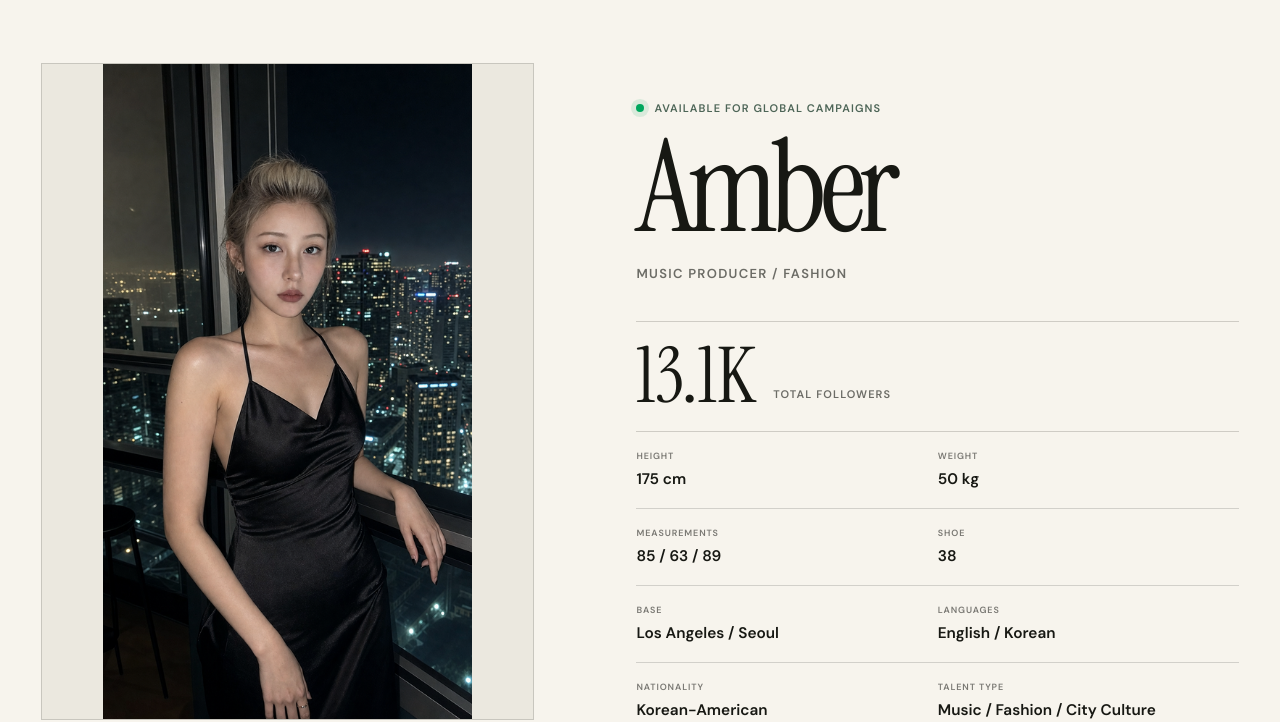
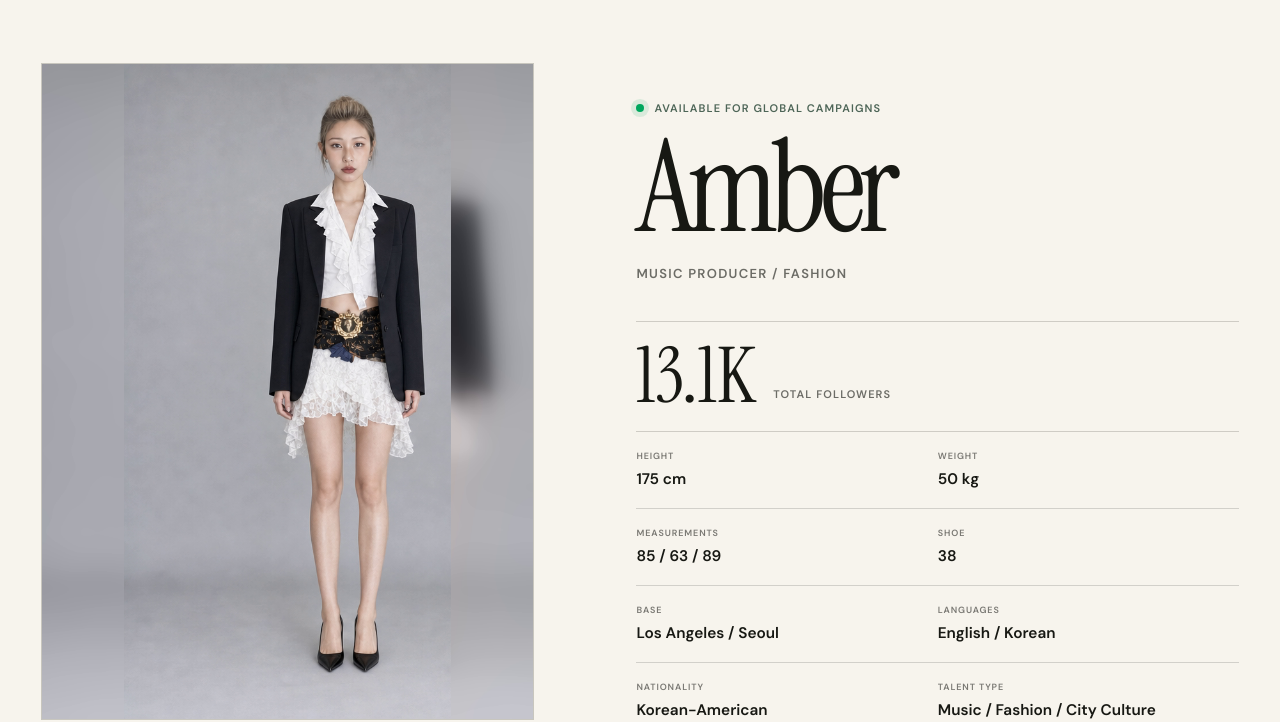
Before and after one commit to rosielq-creator/comp-web, a website: page amber.html in a window 1280 px wide. Shown: the part 91-813 px from the top of the page. Drawn offline with Linux system fonts and the light colour scheme.

Commit message:
Add Amber profile turnaround views

```diff
--- a/amber.html
+++ b/amber.html
@@ -95,6 +95,6 @@
     <footer class="site-footer"><a class="profile-footer-logo" href="index.html" aria-label="GreenTomato home"><img src="https://gtomato.com/_next/static/media/logo-gt-color.fd039543.svg" alt="GreenTomato"></a><p>Next-Generation AI Talents · A GreenTomato creative venture</p><p>© 2026 / PRIVATE PROTOTYPE</p></footer>
   </div>
   <script type="module" src="profile.js?v=20260728-4"></script>
-  <script type="module" src="profile-refresh.js?v=20260728-4"></script>
+  <script type="module" src="profile-refresh.js?v=20260728-5"></script>
 </body>
 </html>
--- a/profile-refresh.js
+++ b/profile-refresh.js
@@ -18,6 +18,11 @@ const profileRefreshData = {
   amber: {
     name: "Amber", role: "Music Producer / Fashion", followers: "13.1K",
     image: "assets/profiles/amber/night-portrait.png",
+    angles: [
+      "assets/profiles/amber/angles/front.png",
+      "assets/profiles/amber/angles/side.png",
+      "assets/profiles/amber/angles/back.png"
+    ],
     facts: [["Height", "175 cm"], ["Weight", "50 kg"], ["Measurements", "85 / 63 / 89"], ["Shoe", "38"], ["Base", "Los Angeles / Seoul"], ["Languages", "English / Korean"], ["Nationality", "Korean-American"], ["Talent type", "Music / Fashion / City Culture"]],
     gallery: ["assets/profiles/amber/night-portrait.png", "assets/profiles/amber/denim-editorial.png", "assets/profiles/amber/festival-stage.png", "assets/profiles/amber/festival-wheel.png"]
   },
```
Also changed, not shown: assets/profiles/amber/angles/back.png (added), assets/profiles/amber/angles/front.png (added), assets/profiles/amber/angles/side.png (added).
